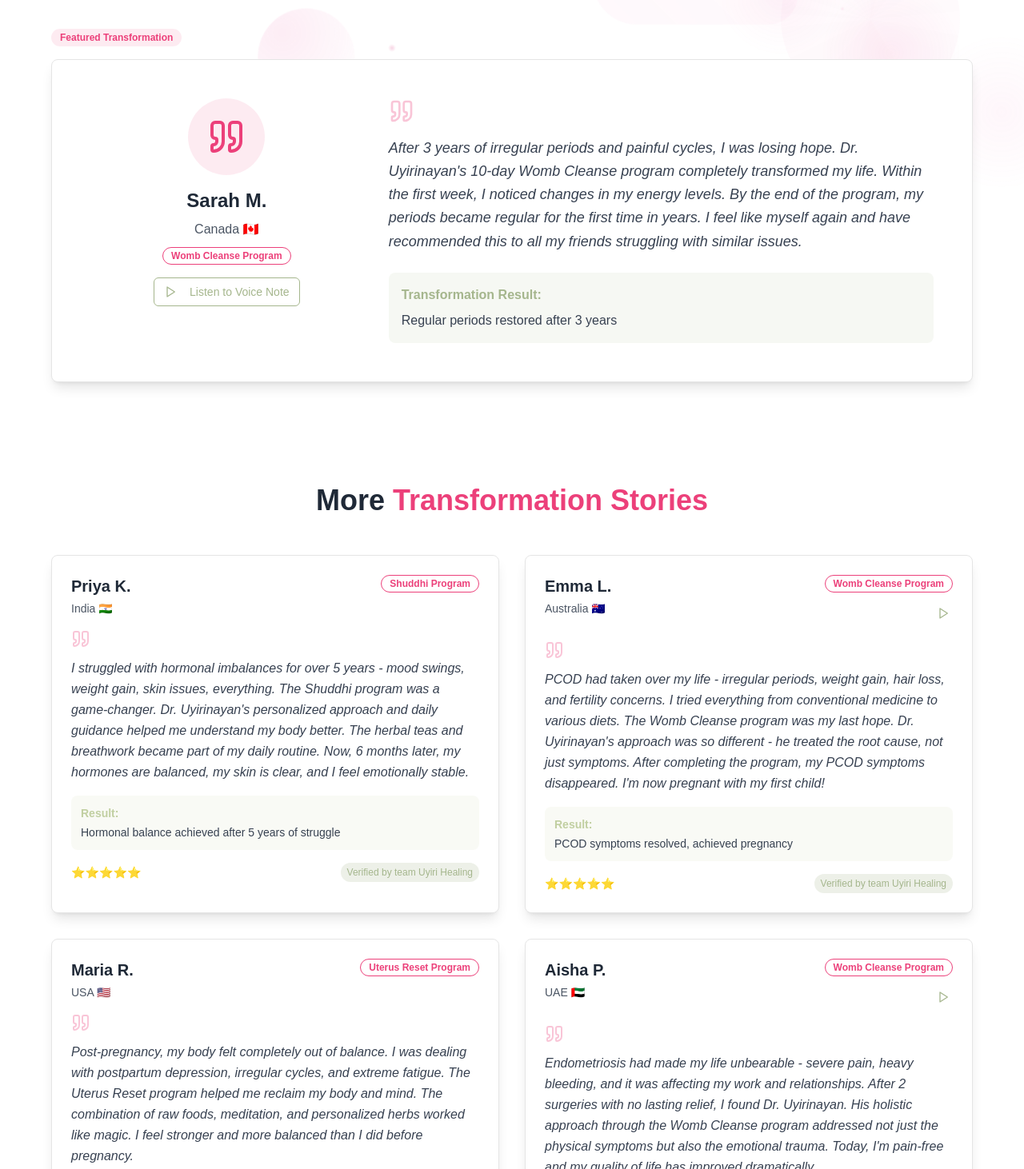
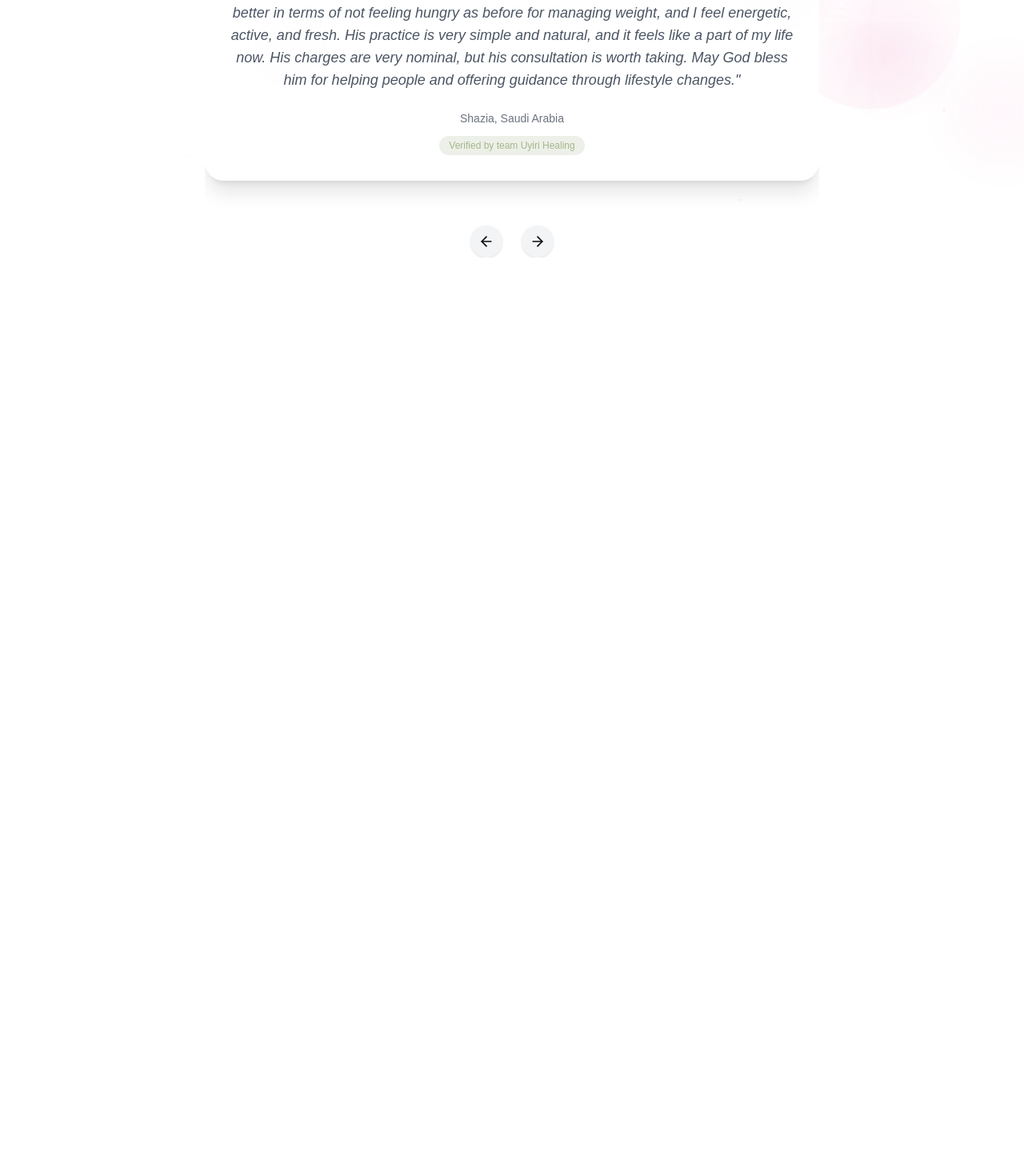
Before and after one commit to Evangelin-dev/Uyiri, a Next.js app: page /testimonials in a window 1280 px wide. Shown: the part 488-1950 px from the top of the page at 80% size. After the commit the page ends 890 px from the top, so only its background shows below. Built offline with nearby package versions, Linux system fonts and the light colour scheme.

Commit message:
Update testimonial/page.tsx

```diff
--- a/app/testimonials/page.tsx
+++ b/app/testimonials/page.tsx
@@ -1,226 +1,107 @@
 "use client"
+import { useState } from "react"
+import { motion, AnimatePresence } from "framer-motion"
+import { ArrowLeft, ArrowRight } from "lucide-react"
 
-import { Button } from "@/components/ui/button"
-import { Card, CardContent } from "@/components/ui/card"
-import { Badge } from "@/components/ui/badge"
-import { Quote, Play, MessageCircle, Calendar, Leaf, Heart } from "lucide-react"
-
-export default function TestimonialsPage() {
 const testimonials = [
   {
-      id: 1,
-      name: "Sarah M.",
-      location: "Canada 🇨🇦",
-      story:
-        "After 3 years of irregular periods and painful cycles, I was losing hope. Dr. Uyirinayan's 10-day Womb Cleanse program completely transformed my life. Within the first week, I noticed changes in my energy levels. By the end of the program, my periods became regular for the first time in years. I feel like myself again and have recommended this to all my friends struggling with similar issues.",
-      outcome: "Regular periods restored after 3 years",
-      program: "Womb Cleanse Program",
-      hasVoiceNote: true,
-      featured: true,
+    quote:
+      "Hello Although I did not meet Dr. Uyiri in person, I had a consultation with him through Zoom meeting, and the simple remedies and tips he suggested to me are life-changing. My sleep schedule is better, my skin become clear with no breakouts, my appetite is better in terms of not feeling hungry as before for managing weight, and I feel energetic, active, and fresh. His practice is very simple and natural, and it feels like a part of my life now. His charges are very nominal, but his consultation is worth taking. May God bless him for helping people and offering guidance through lifestyle changes.",
+    name: "Shazia, Saudi Arabia",
   },
   {
-      id: 2,
-      name: "Priya K.",
-      location: "India 🇮🇳",
-      story:
-        "I struggled with hormonal imbalances for over 5 years - mood swings, weight gain, skin issues, everything. The Shuddhi program was a game-changer. Dr. Uyirinayan's personalized approach and daily guidance helped me understand my body better. The herbal teas and breathwork became part of my daily routine. Now, 6 months later, my hormones are balanced, my skin is clear, and I feel emotionally stable.",
-      outcome: "Hormonal balance achieved after 5 years of struggle",
-      program: "Shuddhi Program",
-      hasVoiceNote: false,
-      featured: false,
+    quote:
+      "Thank you sooo much, Misbah, for arranging the meeting with the Dr.Uyiri . It was totally a different experience. Mostly when I go to the doctors, when I come out of the chamber I feel... I'm so sick, mentally fatigued. But here, my entire vibes changed — such a positive person. I felt he was... less a doctor, more a healer... discussing the life hacks to live a healthy life. Came home with all positive vibes and the knowledge to live healthy. Thanks dear",
+    name: "Nilanjana.",
   },
   {
-      id: 3,
-      name: "Emma L.",
-      location: "Australia 🇦🇺",
-      story:
-        "PCOD had taken over my life - irregular periods, weight gain, hair loss, and fertility concerns. I tried everything from conventional medicine to various diets. The Womb Cleanse program was my last hope. Dr. Uyirinayan's approach was so different - he treated the root cause, not just symptoms. After completing the program, my PCOD symptoms disappeared. I'm now pregnant with my first child!",
-      outcome: "PCOD symptoms resolved, achieved pregnancy",
-      program: "Womb Cleanse Program",
-      hasVoiceNote: true,
-      featured: false,
-    },
-    {
-      id: 4,
-      name: "Maria R.",
-      location: "USA 🇺🇸",
-      story:
-        "Post-pregnancy, my body felt completely out of balance. I was dealing with postpartum depression, irregular cycles, and extreme fatigue. The Uterus Reset program helped me reclaim my body and mind. The combination of raw foods, meditation, and personalized herbs worked like magic. I feel stronger and more balanced than I did before pregnancy.",
-      outcome: "Complete postpartum recovery and renewed energy",
-      program: "Uterus Reset Program",
-      hasVoiceNote: false,
-      featured: false,
-    },
-    {
-      id: 5,
-      name: "Aisha P.",
-      location: "UAE 🇦🇪",
-      story:
-        "Endometriosis had made my life unbearable - severe pain, heavy bleeding, and it was affecting my work and relationships. After 2 surgeries with no lasting relief, I found Dr. Uyirinayan. His holistic approach through the Womb Cleanse program addressed not just the physical symptoms but also the emotional trauma. Today, I'm pain-free and my quality of life has improved dramatically.",
-      outcome: "Endometriosis pain eliminated naturally",
-      program: "Womb Cleanse Program",
-      hasVoiceNote: true,
-      featured: false,
+    quote:
+      "Thank you Dr.Uyiri for telling me that I should focus only my self. I should feel no one else exists and take care of my health and myself as it’s my responsibility. Thanks for telling everything is created by me only and I have to focus not getting trapped in negative. Thanks again I’m feeling better and postive.",
+    name: "Mrs.Ruchi, USA",
   },
 ]
 
+export default function TestimonialCarousel() {
+  const [index, setIndex] = useState(0)
+  const [direction, setDirection] = useState(0)
+
+  const paginate = (newDirection: number) => {
+    setDirection(newDirection)
+    setIndex((prev) => (prev + newDirection + testimonials.length) % testimonials.length)
+  }
+
+  const variants = {
+    enter: (dir: number) => ({
+      x: dir > 0 ? 300 : -300,
+      opacity: 0,
+      scale: 0.95,
+    }),
+    center: {
+      x: 0,
+      opacity: 1,
+      scale: 1,
+    },
+    exit: (dir: number) => ({
+      x: dir > 0 ? -300 : 300,
+      opacity: 0,
+      scale: 0.95,
+    }),
+  }
+
   return (
-    <div className="min-h-screen ">
-
-
-      {/* Hero Section */}
-
-
-      <section className="py-20 ">
-
+    <section className="py-20">
       <div className="container mx-auto px-4">
-          <div className="max-w-4xl mx-auto text-center space-y-8">
-            <h1 className="text-4xl md:text-6xl font-bold text-gray-800 mb-6">
+        <div className="text-center mb-16">
+          <h2 className="text-4xl md:text-5xl font-bold text-gray-800 mb-6">
             Real Stories. <span className="text-bright-pink">Real Healing.</span>
-            </h1>
-            <p className="text-lg md:text-xl text-gray-600 leading-relaxed max-w-3xl mx-auto">
-              Discover how women from around the world have transformed their health through Dr. Uyirinayan's Siddha
-              healing programs. These are their authentic stories of recovery and renewal.
-            </p>
-          </div>
-        </div>
-      </section>
-
-      {/* Featured Testimonial */}
-      {testimonials
-        .filter((testimonial) => testimonial.featured)
-        .map((testimonial) => (
-          <section key={testimonial.id} className="py-12 ">
-            <div className="container mx-auto px-4">
-              <div className="max-w-6xl mx-auto">
-                <Badge className="mb-4 bg-bright-pink/10 text-bright-pink hover:bg-bright-pink/20">
-                  Featured Transformation
-                </Badge>
-                <Card className="overflow-hidden shadow-lg hover:shadow-xl transition-all duration-300">
-                  <CardContent className="p-8 md:p-12">
-                    <div className="flex flex-col md:flex-row gap-8">
-                      <div className="md:w-1/3 text-center">
-                        <div className="w-24 h-24 bg-bright-pink/10 rounded-full flex items-center justify-center mx-auto mb-4">
-                          <Quote className="h-12 w-12 text-bright-pink" />
-                        </div>
-                        <h3 className="text-2xl font-bold text-gray-800 mb-2">{testimonial.name}</h3>
-                        <p className="text-gray-600 mb-2">{testimonial.location}</p>
-                        <Badge variant="outline" className="border-bright-pink text-bright-pink mb-4">
-                          {testimonial.program}
-                        </Badge>
-                        {testimonial.hasVoiceNote && (
-                          <Button
-                            variant="outline"
-                            size="sm"
-                            className="border-sage-green text-sage-green hover:bg-sage-green hover:text-white"
-                          >
-                            <Play className="mr-2 h-4 w-4" />
-                            Listen to Voice Note
-                          </Button>
-                        )}
-                      </div>
-                      <div className="md:w-2/3">
-                        <Quote className="h-8 w-8 text-bright-pink/30 mb-4" />
-                        <p className="text-lg text-gray-700 leading-relaxed mb-6 italic">{testimonial.story}</p>
-                        <div className="bg-sage-green/10 p-4 rounded-lg">
-                          <h4 className="font-semibold text-sage-green mb-2">Transformation Result:</h4>
-                          <p className="text-gray-700">{testimonial.outcome}</p>
-                        </div>
-                      </div>
-                    </div>
-                  </CardContent>
-                </Card>
-              </div>
-            </div>
-          </section>
-        ))}
-
-      {/* All Testimonials Grid */}
-      <section className="py-20 ">
-        <div className="container mx-auto px-4">
-          <div className="max-w-6xl mx-auto">
-            <h2 className="text-3xl md:text-4xl font-bold text-gray-800 mb-12 text-center">
-              More <span className="text-bright-pink">Transformation Stories</span>
           </h2>
-
-            <div className="grid md:grid-cols-2 gap-8">
-              {testimonials
-                .filter((testimonial) => !testimonial.featured)
-                .map((testimonial) => (
-                  <Card
-                    key={testimonial.id}
-                    className="shadow-lg hover:shadow-xl transition-all duration-300 hover:scale-105 group"
-                  >
-                    <CardContent className="p-6">
-                      <div className="flex items-start justify-between mb-4">
-                        <div>
-                          <h3 className="text-xl font-bold text-gray-800 mb-1">{testimonial.name}</h3>
-                          <p className="text-gray-600 text-sm">{testimonial.location}</p>
-                        </div>
-                        <div className="flex flex-col items-end gap-2">
-                          <Badge variant="outline" className="border-bright-pink text-bright-pink text-xs">
-                            {testimonial.program}
-                          </Badge>
-                          {testimonial.hasVoiceNote && (
-                            <Button variant="ghost" size="sm" className="text-sage-green hover:bg-sage-green/10 p-1">
-                              <Play className="h-4 w-4" />
-                            </Button>
-                          )}
-                        </div>
         </div>
 
-                      <Quote className="h-6 w-6 text-bright-pink/30 mb-3" />
-                      <p className="text-gray-700 leading-relaxed mb-4 italic">{testimonial.story}</p>
-
-                      <div className="bg-light-green/10 p-3 rounded-lg">
-                        <h4 className="font-semibold text-light-green mb-1 text-sm">Result:</h4>
-                        <p className="text-gray-700 text-sm">{testimonial.outcome}</p>
+        <div className="relative max-w-3xl mx-auto overflow-hidden">
+          <div className="min-h-[400px]">
+            <AnimatePresence custom={direction} mode="wait">
+              <motion.div
+                key={index}
+                custom={direction}
+                variants={variants}
+                initial="enter"
+                animate="center"
+                exit="exit"
+                transition={{
+                  x: { type: "spring", stiffness: 300, damping: 30 },
+                  opacity: { duration: 0.3 },
+                }}
+                className="bg-white/90 backdrop-blur-sm rounded-3xl p-8 shadow-xl text-center absolute w-full"
+              >
+                <div className="flex justify-center mb-4">
+                  <div className="flex text-yellow-400 text-xl">⭐⭐⭐⭐⭐</div>
+                </div>
+                <p className="text-gray-600 italic text-lg mb-6">"{testimonials[index].quote}"</p>
+                <div className="text-sm text-gray-500">{testimonials[index].name}</div>
+                <div className="text-xs bg-sage-green/20 text-sage-green mt-3 px-3 py-1 inline-block rounded-full">
+                  Verified by team Uyiri Healing
+                </div>
+              </motion.div>
+            </AnimatePresence>
           </div>
 
-                      <div className="flex items-center justify-between mt-4">
-                        <div className="flex text-yellow-400 text-sm">⭐⭐⭐⭐⭐</div>
-                        <span className="text-xs bg-sage-green/20 text-sage-green px-2 py-1 rounded-full">
-                          Verified by team Uyiri Healing
-                        </span>
-                      </div>
-                    </CardContent>
-                  </Card>
-                ))}
+          {/* Navigation Arrows */}
+          <div className="flex justify-center gap-6 mt-10 relative z-10">
+            <button
+              onClick={() => paginate(-1)}
+              className="w-10 h-10 rounded-full bg-gray-100 hover:bg-gray-200 flex items-center justify-center shadow"
+            >
+              <ArrowLeft className="w-5 h-5" />
+            </button>
+            <button
+              onClick={() => paginate(1)}
+              className="w-10 h-10 rounded-full bg-gray-100 hover:bg-gray-200 flex items-center justify-center shadow"
+            >
+              <ArrowRight className="w-5 h-5" />
+            </button>
           </div>
         </div>
       </div>
     </section>
-
-      {/* CTA Section */}
-      <section className="py-20">
-        <div className="container mx-auto px-4">
-          <div className="max-w-4xl mx-auto text-center space-y-8">
-            <h2 className="text-3xl md:text-4xl font-bold text-gray-800 mb-6">
-              Ready to Write Your Own <span className="text-bright-pink">Success Story?</span>
-            </h2>
-            <p className="text-lg text-gray-600 mb-8">
-              Join thousands of women who have transformed their health through Dr. Uyirinayan's proven Siddha healing
-              programs.
-            </p>
-            <div className="flex flex-col sm:flex-row gap-4 justify-center">
-              <Button
-                size="lg"
-                className="bg-bright-pink hover:bg-bright-pink/90 text-white px-8 py-4 text-lg rounded-full transition-all duration-300 hover:scale-105 hover:shadow-lg group"
-              >
-                <MessageCircle className="mr-2 h-5 w-5 group-hover:animate-bounce" />
-                Start Your Journey
-              </Button>
-              <Button
-                size="lg"
-                variant="outline"
-                className="border-sage-green text-sage-green hover:bg-sage-green hover:text-white px-8 py-4 text-lg rounded-full transition-all duration-300 hover:scale-105"
-              >
-                View Programs
-              </Button>
-            </div>
-          </div>
-        </div>
-      </section>
-    </div>
   )
 }
```
Lines whose indentation alone changed are shown as unchanged.
